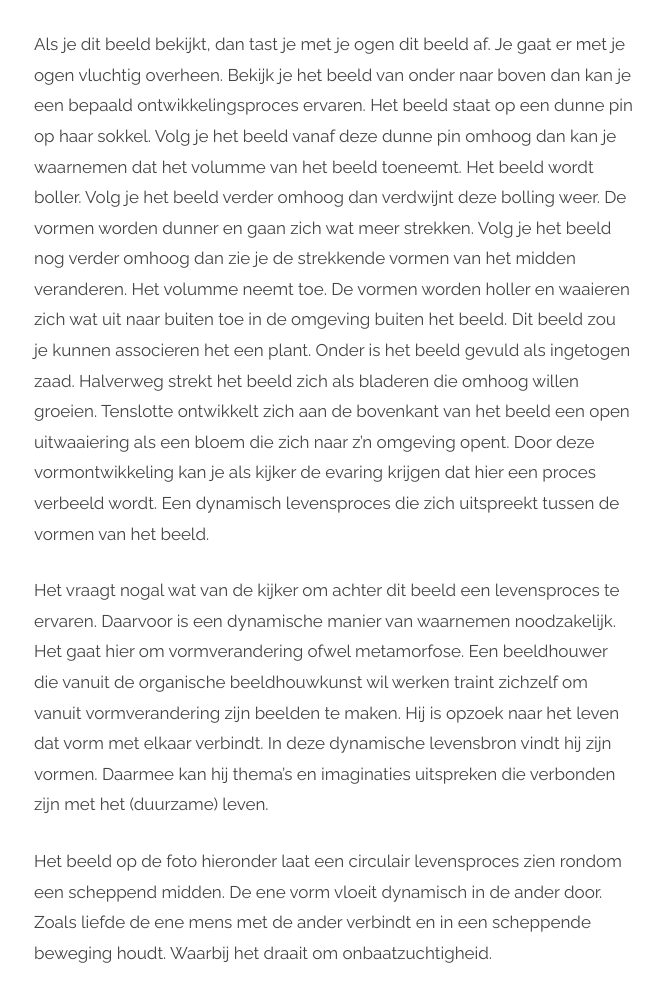
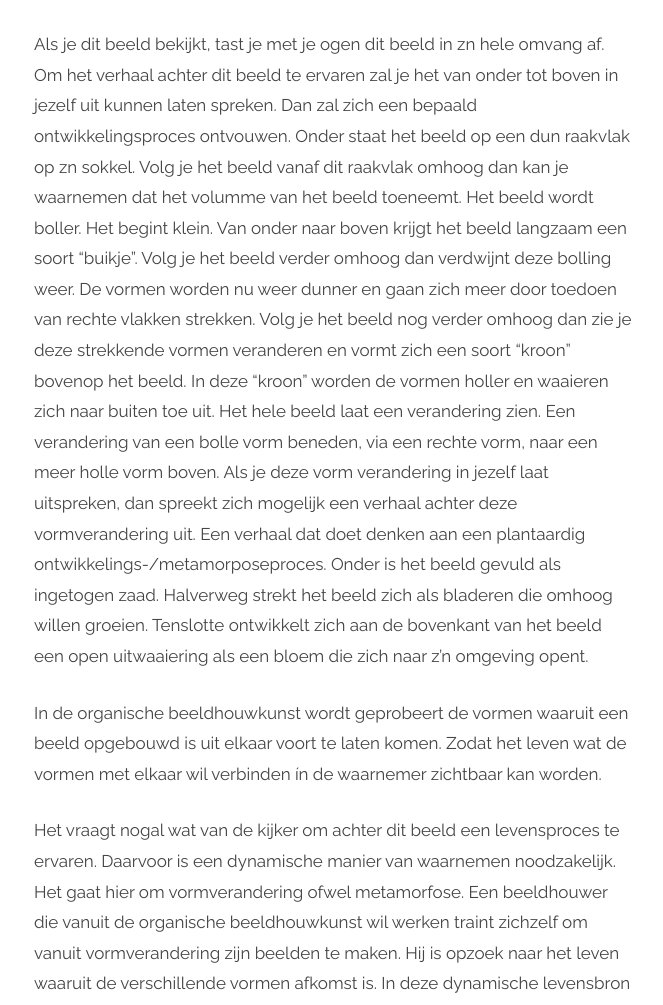
Before and after one commit to feicohajonides2020/feicohajonides2020.github.io, a Jekyll site: the page built from _posts/2019-10-09-Organische Beeldhouwkunst.md, in a window 1280 px wide and 1400 px high, scrolled down 1591 px. Shown: the part 226-1231 px from the top of the window, without its empty margins (306-969 px from the left). Built offline with Jekyll 4.4.1, drawn with Linux system fonts in a browser that asks for light colours; some of the changed text lies outside the part shown.

Commit message:
Update 2019-10-09-Organische Beeldhouwkunst.md

```diff
--- a/_posts/2019-10-09-Organische Beeldhouwkunst.md
+++ b/_posts/2019-10-09-Organische Beeldhouwkunst.md
@@ -16,14 +16,15 @@
 
 {% include image.html img="https://25853585-541091259790646543.preview.editmysite.com/uploads/2/5/8/5/25853585/levenskracht-hl_orig.jpg" alt="Alt for image" caption="Levenskracht" %}
 
-Als je dit beeld bekijkt, dan tast je met je ogen dit beeld af. Je gaat er met je ogen vluchtig overheen. Bekijk je het beeld van onder naar boven dan kan je een bepaald ontwikkelingsproces ervaren. Het beeld staat op een dunne pin op haar sokkel. Volg je het beeld vanaf deze dunne pin omhoog dan kan je waarnemen dat het volumme van het beeld toeneemt. Het beeld wordt boller. Volg je het beeld verder omhoog dan verdwijnt deze bolling weer. De vormen worden dunner en gaan zich wat meer strekken. Volg je het beeld nog verder omhoog dan zie je de strekkende vormen van het midden veranderen. Het volumme neemt toe. De vormen worden holler en waaieren zich wat uit naar buiten toe in de omgeving buiten het beeld.
-Dit beeld zou je kunnen associeren het een plant. Onder is het beeld gevuld als ingetogen zaad. Halverweg strekt het beeld zich als bladeren die omhoog willen groeien. Tenslotte ontwikkelt zich aan de bovenkant van het beeld een open uitwaaiering als een bloem die zich naar z'n omgeving opent.
-Door deze vormontwikkeling kan je als kijker de evaring krijgen dat hier een proces verbeeld wordt. Een dynamisch levensproces die zich uitspreekt tussen de vormen van het beeld.
+Als je dit beeld bekijkt, tast je met je ogen dit beeld in zn hele omvang af. Om het verhaal achter dit beeld te ervaren zal je het van onder tot boven in jezelf uit kunnen laten spreken. Dan zal zich een bepaald ontwikkelingsproces ontvouwen. Onder staat het beeld op een dun raakvlak op zn sokkel. Volg je het beeld vanaf dit raakvlak omhoog dan kan je waarnemen dat het volumme van het beeld toeneemt. Het beeld wordt boller. Het begint klein. Van onder naar boven krijgt het beeld langzaam een soort "buikje".  Volg je het beeld verder omhoog dan verdwijnt deze bolling weer. De vormen worden nu weer dunner en gaan zich meer door toedoen van rechte vlakken strekken. Volg je het beeld nog verder omhoog dan zie je deze strekkende vormen veranderen en vormt zich een soort "kroon" bovenop het beeld. In deze "kroon" worden de vormen holler en waaieren zich naar buiten toe uit. Het hele beeld laat een verandering zien. Een verandering van een bolle vorm beneden, via een rechte vorm, naar een meer holle vorm boven.
+Als je deze vorm verandering in jezelf laat uitspreken, dan spreekt zich mogelijk een verhaal achter deze vormverandering uit. Een verhaal dat doet denken aan een plantaardig ontwikkelings-/metamorposeproces. Onder is het beeld gevuld als ingetogen zaad. Halverweg strekt het beeld zich als bladeren die omhoog willen groeien. Tenslotte ontwikkelt zich aan de bovenkant van het beeld een open uitwaaiering als een bloem die zich naar z'n omgeving opent.
 
-Het vraagt nogal wat van de kijker om achter dit beeld een levensproces te ervaren. Daarvoor is een dynamische manier van waarnemen noodzakelijk. Het gaat hier om vormverandering ofwel metamorfose. Een beeldhouwer die vanuit de organische beeldhouwkunst wil werken traint zichzelf om vanuit vormverandering zijn beelden te maken. Hij is opzoek naar het leven dat vorm met elkaar verbindt. In deze dynamische levensbron vindt hij zijn vormen.
-Daarmee kan hij thema's en imaginaties uitspreken die verbonden zijn met het (duurzame) leven.
+In de organische beeldhouwkunst wordt geprobeert de vormen waaruit een beeld opgebouwd is uit elkaar voort te laten komen. Zodat het leven wat de vormen met elkaar wil verbinden ín de waarnemer zichtbaar kan worden.
 
-Het beeld op de foto hieronder laat een circulair levensproces zien rondom een scheppend midden. De ene vorm vloeit dynamisch in de ander door. Zoals liefde de ene mens met de ander verbindt en in een scheppende beweging houdt. Waarbij het draait om onbaatzuchtigheid.
-
+Het vraagt nogal wat van de kijker om achter dit beeld een levensproces te ervaren. Daarvoor is een dynamische manier van waarnemen noodzakelijk. Het gaat hier om vormverandering ofwel metamorfose. Een beeldhouwer die vanuit de organische beeldhouwkunst wil werken traint zichzelf om vanuit vormverandering zijn beelden te maken. Hij is opzoek naar het leven waaruit de verschillende vormen afkomst is. In deze dynamische levensbron vindt hij zijn vormen.
 
 {% include image.html img="http://organischebeeldhouwkunst.weebly.com/uploads/2/5/8/5/25853585/dynamiek-van-liefde_orig.jpg" alt="Alt for image" caption="Dynamiek van Liefde" %}
+
+Door vanuit de "levende" vorm te willen beeldhouwen kan de organisch beeldhouwer thema's aansnijden die niet direkt zichtbaar zijn in de materiale wereld. Thema's die zich in het levende uitspreken zoals bijvoorbeeld: geestelijke immaginaties, deugd gebaren, religieuze thema's en biografische ontwikkelingsprocessen.
+
+Een rijke ingang om de wereld waarin we leven niet louter als materiele buitenkant te zien. Maar als levende kiem die ons hoop geeft en ons aanzet om steeds weer wezenlijk te veranderen.
```
